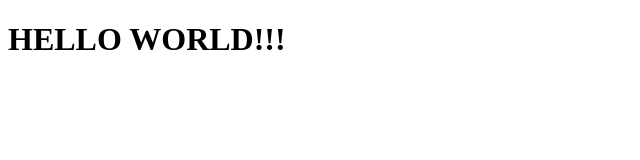
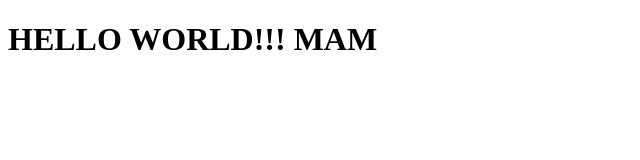
Before and after one commit to si1718/si1718-mam-sandbox, a website: page index.html in a window 1280 px wide. Shown: the whole page, without its empty margins (0-640 px from the left). Drawn offline with Linux system fonts and the light colour scheme.

Commit message:
ADD my name in first web page

```diff
--- a/index.html
+++ b/index.html
@@ -6,7 +6,7 @@
 
     <body>
 
-        <h1>HELLO WORLD!!!</h1>
+        <h1>HELLO WORLD!!! MAM</h1>
 
     </body>
 </html>
```
